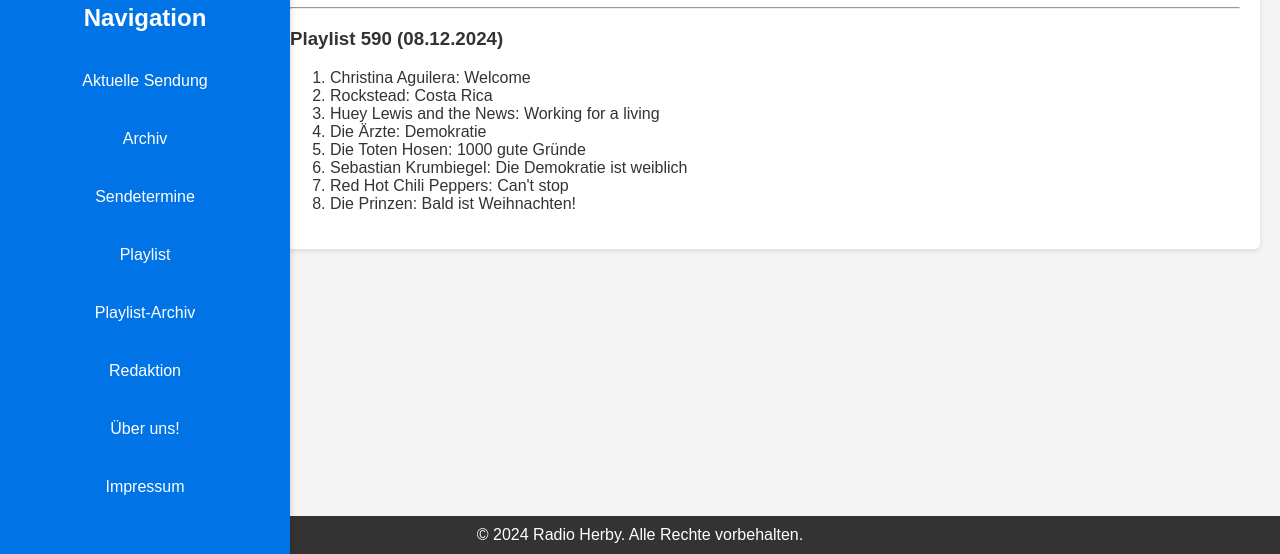
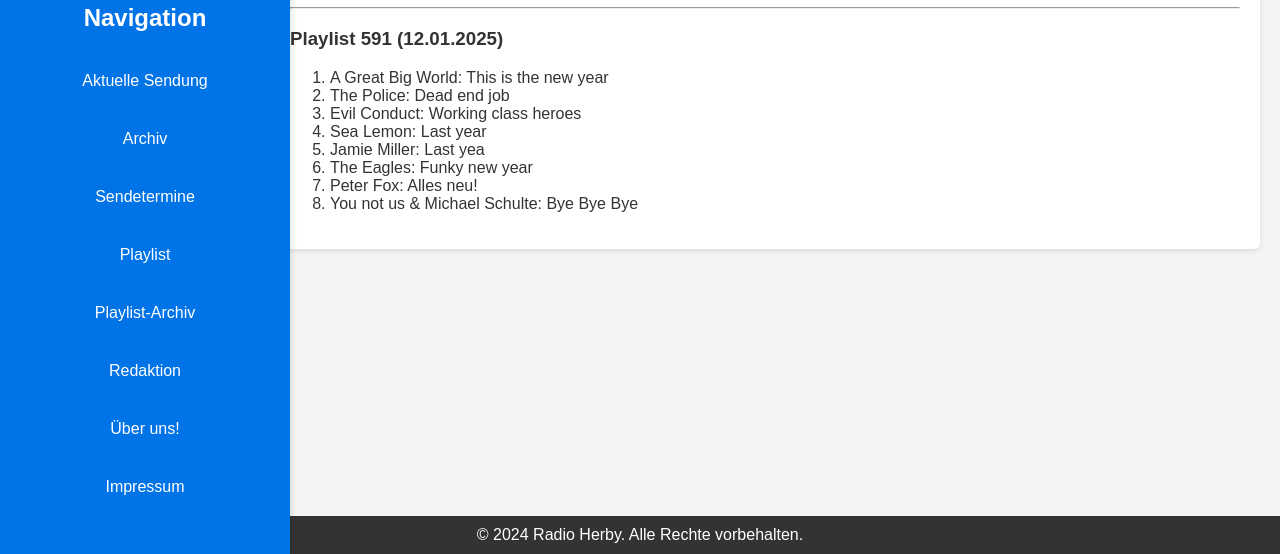
Before and after one commit to jojosstudio/radioherby, a plain HTML site: page playlist.html in a window 1280 px wide. Shown: the part 246-800 px from the top of the page. Drawn offline with Linux system fonts and the light colour scheme.

Commit message:
Update playlist.html
Playlist 591

```diff
--- a/playlist.html
+++ b/playlist.html
@@ -212,16 +212,16 @@
         <section class="main-content">
             <h2>Aktuelle Playlist</h2>
             <hr>
-            <h3>Playlist 590 (08.12.2024)</h3>
+            <h3>Playlist 591 (12.01.2025)</h3>
             <ol>
-                <li>Christina Aguilera: Welcome</li>
-                <li>Rockstead: Costa Rica</li>
-                <li>Huey Lewis and the News: Working for a living</li>
-                <li>Die Ärzte: Demokratie</li>
-                <li>Die Toten Hosen: 1000 gute Gründe</li>
-                <li>Sebastian Krumbiegel: Die Demokratie ist weiblich</li>
-                <li>Red Hot Chili Peppers: Can't stop</li>
-                <li>Die Prinzen: Bald ist Weihnachten!</li>
+                <li>A Great Big World: This is the new year</li>
+                <li>The Police: Dead end job</li>
+                <li>Evil Conduct: Working class heroes</li>
+                <li>Sea Lemon: Last year</li>
+                <li>Jamie Miller: Last yea</li>
+                <li>The Eagles: Funky new year</li>
+                <li>Peter Fox: Alles neu!</li>
+                <li>You not us & Michael Schulte: Bye Bye Bye</li>
             </ol>
         </section>
     </div>
```
